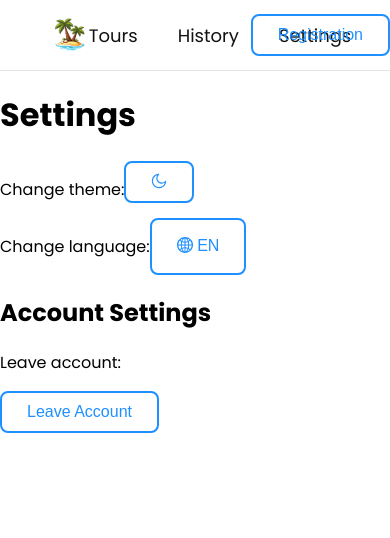
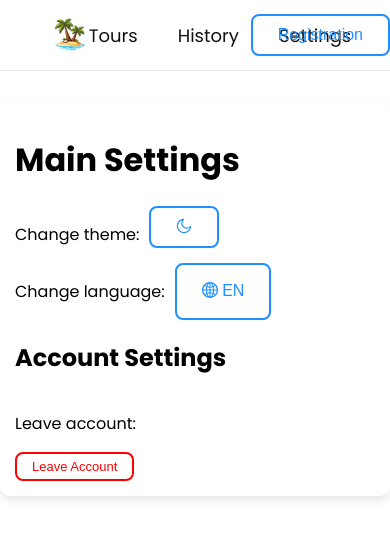
Before and after one commit to Ehorstar/ReactTravelingProject, a React (Create React App) app: page /settings in a window 390 px wide. Shown: the top 538 px of the page. Built offline with nearby package versions, Linux system fonts and the light colour scheme.

Commit message:
Enhance styling and layout across multiple components; add button styles and improve responsiveness

```diff
--- a/src/CSS/Button.module.css
+++ b/src/CSS/Button.module.css
@@ -13,3 +13,19 @@
   background: dodgerblue;
   color: white;
 }
+
+.buttonDelete {
+  padding: 5px 15px;
+  border: 2px solid red;
+  background: transparent;
+  color: red;
+  border-radius: 8px;
+  font-size: 13px;
+  cursor: pointer;
+  transition: 0.3s;
+}
+
+.buttonDelete:hover {
+  background: red;
+  color: white;
+}
--- a/src/CSS/Registration.module.css
+++ b/src/CSS/Registration.module.css
@@ -2,9 +2,16 @@
     padding-top: 70px;
     max-width: 1000px;
     margin: 0 auto;
+    background-color: var(--bg-card);
+    border-radius: 10px;
+    padding: 15px;
+    box-shadow: 0 4px 8px rgba(0, 0, 0, 0.1);
+}
+.content{
+  padding-top: 100px;
 }
 
-.registration-hero {
+/* .registration-hero {
   background-image: url("https://images.pexels.com/photos/167698/pexels-photo-167698.jpeg");
   background-size: cover;
   background-position: center;
@@ -12,7 +19,7 @@
   background-attachment: fixed;
   padding-bottom: 40px;
   min-height: 100vh;
-}
+} */
 
 .registration-form {
     display: flex;
--- a/src/CSS/Settings.module.css
+++ b/src/CSS/Settings.module.css
@@ -1,12 +1,28 @@
 .container {
-   padding-top: 70px;
-    max-width: 1000px;
-    margin: 0 auto;
+  padding-top: 70px;
+  max-width: 1000px;
+  margin: 0 auto;
+  background-color: var(--bg-card);
+  border-radius: 10px;
+  padding: 15px;
+  box-shadow: 0 4px 8px rgba(0, 0, 0, 0.1);
+}
+
+.content {
+  padding-top: 100px;
 }
 
 .changeTheme {
   display: flex;
+  gap: 10px;
 }
+
 .changeLang {
   display: flex;
+  gap: 10px;
 }
+
+.account{
+  display: flex;
+  gap: 10px;
+}
--- a/src/CSS/Tours.module.css
+++ b/src/CSS/Tours.module.css
@@ -1,3 +1,7 @@
+.page {
+  padding-top: 50px;
+}
+
 .booking-hero {
   min-height: 100vh;
   background-image: url("https://images.pexels.com/photos/1914982/pexels-photo-1914982.jpeg");
@@ -16,9 +20,8 @@
 .tour-header {
   display: flex;
   align-items: center;
-  justify-content: space-between;
   margin-bottom: 20px;
-
+  color: var(--text-main);
   background: var(--bg-card);
   padding: 10px 20px;
   border-radius: 10px;
@@ -44,6 +47,7 @@
   display: flex;
   flex-direction: column;
   gap: 10px;
+  color: var(--text-main);
 }
 
 .group {
@@ -84,7 +88,7 @@
   border-radius: 8px;
   padding: 6px 10px;
   font-size: 16px;
-  border: none;
+  border-color: var(--text-main);
   outline: none;
 }
 
@@ -94,5 +98,5 @@
 
 .icon {
   font-size: 22px;
-  color: var(--accent);
+  color: var(--text-main);
 }
--- a/src/CSS/TripsHistory.module.css
+++ b/src/CSS/TripsHistory.module.css
@@ -1,8 +1,30 @@
-.container{
-    background-color: white;
-    padding: 20px;
+.content {
+  padding-top: 100px;
+}
+
+.container {
+  max-width: 1000px;
+  margin: 0 auto;
+  background-color: var(--bg-card);
+  border-radius: 10px;
+  padding: 15px;
+  box-shadow: 0 4px 8px rgba(0, 0, 0, 0.1);
+}
+
+.tours{
+    display: flex;
+    flex-direction: column;
+    gap: 15px;
+    background-color: var(--bg-card);
+    box-shadow: 0 4px 8px rgba(0, 0, 0, 0.1);
+    padding: 10px;
     border-radius: 10px;
-    margin-top: 20px;
-    box-shadow: 0 0 10px rgba(0, 0, 0, 0.1);
+}
 
+.hero {
+  min-height: 100vh;
+  background-image: url("https://images.pexels.com/photos/7706294/pexels-photo-7706294.jpeg");
+  background-size: cover;
+  background-position: center;
+  position: relative;
 }
--- a/src/index.css
+++ b/src/index.css
@@ -37,6 +37,7 @@ body {
   background: var(--bg-page);
   color: var(--text-main);
   transition: background-color 0.2s ease, color 0.2s ease;
+
 }
 
 header {
--- a/src/pages/Registration.jsx
+++ b/src/pages/Registration.jsx
@@ -58,6 +58,7 @@ const Registration = () => {
 
   return (
     <div className={styles["registration-hero"]}>
+      <div className={styles.content}>
         <div className={styles.container}>
           <h1>{currentTexts.titleRegistration}</h1>
           <Formik
@@ -81,7 +82,11 @@ const Registration = () => {
                     type="number"
                     placeholder={currentTexts.age}
                   />
-                <ErrorMessage name="age" component="div" className={styles.error} />
+                  <ErrorMessage
+                    name="age"
+                    component="div"
+                    className={styles.error}
+                  />
                 </div>
                 <div>
                   <Field
@@ -118,6 +123,7 @@ const Registration = () => {
           </Formik>
         </div>
       </div>
+    </div>
   );
 };
 
--- a/src/pages/Settings.jsx
+++ b/src/pages/Settings.jsx
@@ -9,8 +9,9 @@ const Settings = () => {
   const { registred, setRegistred } = useContext(RegistrationContext);
 
   return (
+    <div className={styles.content}>
       <div className={styles.container}>
-      <h1>Settings</h1>
+        <h1>Main Settings</h1>
         <div className={styles.changeTheme}>
           <p>Change theme: </p>
           <ThemeButton />
@@ -19,10 +20,20 @@ const Settings = () => {
           <p>Change language: </p>
           <LangButton />
         </div>
+        <h2>Account Settings</h2>
+
         <div className={styles.account}>
-        <h2>Account Settings</h2>
+          <span>
             <p>Leave account: </p>
-        <button className={button.button} onClick={() => setRegistred(false)}>Leave Account</button>
+            <button
+              className={button.buttonDelete}
+              onClick={() => setRegistred(false)}
+            >
+              Leave Account
+            </button>
+          </span>
+
+        </div>
       </div>
     </div>
   );
--- a/src/pages/Tours.jsx
+++ b/src/pages/Tours.jsx
@@ -20,7 +20,7 @@ const Tours = () => {
   const navigate = useNavigate();
 
   return (
-    <div className={styles["booking-hero"]}>
+    <div className={`${styles["booking-hero"]} ${styles.page}`}>
       <div className={styles.container}>
 
         <div className={styles["tour-header"]}>
--- a/src/pages/TripsHistory.jsx
+++ b/src/pages/TripsHistory.jsx
@@ -1,27 +1,45 @@
 import React, { useContext } from "react";
 import TripsContext from "../contexts/TripsContext";
 import styles from "../CSS/TripsHistory.module.css";
-import button from "../CSS/Settings.module.css";
+import button from "../CSS/Button.module.css";
 
 const TripsHistory = () => {
   const { trips, removeFromTrips } = useContext(TripsContext);
 
   return (
-    <div className={styles.container}>
-      <h1>Trips History</h1>
-      {trips.map((trip) => (
-        <div key={trip.id} className={styles["trip-card"]}>
-          <h2>{trip.to}</h2>
-          <p>Country: {trip.countryTo}</p>
-          <p>Amount of Passengers: {trip.amount}</p>
-          <p>Total Price: ${trip.price * trip.amount}</p>
-          <p>Passengers: {trip.passengers.map((p, i) => (
-            <div key={i}>{p.name} ({p.age})</div>
-          ))}</p>
-          <button className={button.button} onClick={() => removeFromTrips(trip.id)}>Remove</button>
+    <div className={styles.hero}>
+      <div className={styles.content}>
+        <div className={styles.container}>
+          <div>
+            <h1>Історія подорожей</h1>
+          </div>
 
+          <div className={styles.tours}>
+            {trips.map((trip) => (
+              <div key={trip.id}>
+                <h2>Trip to {trip.to}</h2>
+                <p>Country: {trip.countryTo}</p>
+                <p>Amount of Passengers: {trip.amount}</p>
+                <p>Total Price: ${trip.price * trip.amount}</p>
+                <p>
+                  Passengers:{" "}
+                  {trip.passengers.map((p, i) => (
+                    <div key={i}>
+                      {p.name} ({p.age})
+                    </div>
+                  ))}
+                </p>
+                <button
+                  className={button.button}
+                  onClick={() => removeFromTrips(trip.id)}
+                >
+                  Remove
+                </button>
+              </div>
+            ))}
+          </div>
         </div>
-      ))}
+      </div>
     </div>
   );
 };
```
Also changed, not shown: src/CSS/Theme.css (deleted). Lines whose indentation alone changed are shown as unchanged.
